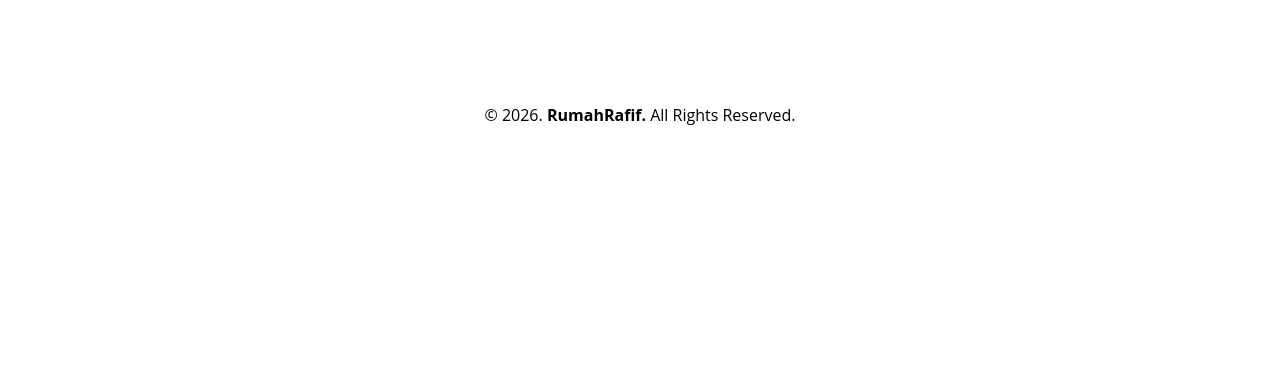
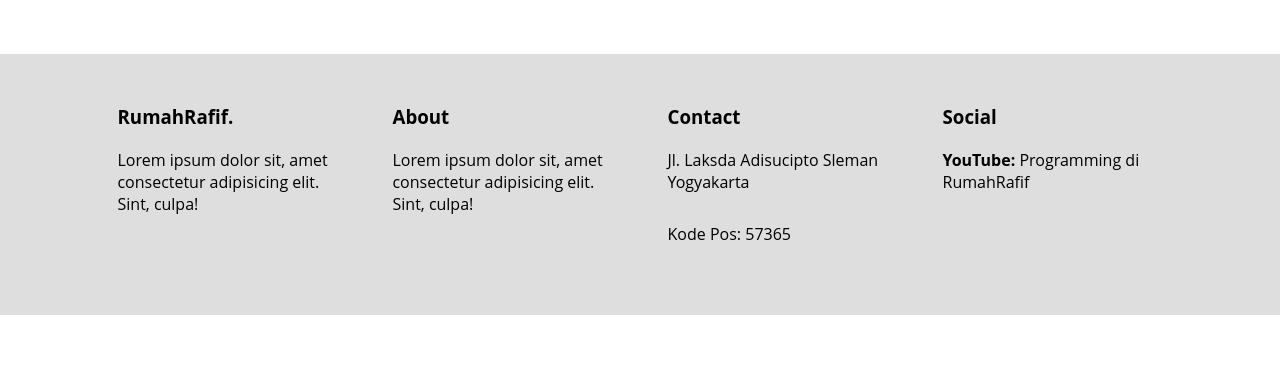
Before and after one commit to Imamsaa/website-sederhana-reactjs, a React (Vite) app: page / in a window 1280 px wide. Shown: the part 1927-2292 px from the top of the page. Before the commit the page ends 2103 px from the top, so only its background shows below. Built offline with nearby package versions, Linux system fonts and the light colour scheme.

Commit message:
feat:menambahkan Contact

```diff
--- /dev/null
+++ b/src/components/Contact.jsx
@@ -0,0 +1,26 @@
+import "./../styles/Contact.css"
+import { contactsSection } from "../data/ContactsSection";
+import parse from "html-react-parser";
+function Contact() {
+    return (
+        <>
+            <div id="contact">
+                <div className="wrapper">
+                    <div className="footer">
+                        {
+                            contactsSection.map((item, index) => {
+                                return (
+                                    <div className="footer-section" key={index}>
+                                        {parse(item.content)}
+                                    </div>
+                                )
+                            })
+                        }
+                    </div>
+                </div>
+            </div>
+        </>
+    );
+}
+
+export default Contact;
--- /dev/null
+++ b/src/data/ContactsSection.jsx
@@ -0,0 +1,27 @@
+export const contactsSection = [
+    {
+        content : `
+            <h3>RumahRafif.</h3>
+                    <p>Lorem ipsum dolor sit, amet consectetur adipisicing elit. Sint, culpa!</p>
+        `
+    },
+    {
+        content : `
+            <h3>About</h3>
+                    <p>Lorem ipsum dolor sit, amet consectetur adipisicing elit. Sint, culpa!</p>
+        `
+    },
+    {
+        content : `
+            <h3>Contact</h3>
+                    <p>Jl. Laksda Adisucipto Sleman Yogyakarta</p>
+                    <p>Kode Pos: 57365</p>
+        `
+    },
+    {
+        content : `
+            <h3>Social</h3>
+                    <p><b>YouTube: </b>Programming di RumahRafif</p>
+        `
+    },
+]
--- a/src/pages/Home.jsx
+++ b/src/pages/Home.jsx
@@ -8,6 +8,7 @@
 import Tutors from "../components/Tutors";
 import { partnersSection} from "../data/PartnersSection";
 import Partners from "../components/Partners";
+import Contact from "../components/Contact";
 
 function Home() {
     return (
@@ -48,6 +49,8 @@
                     </div>
                 </section>
             </div>
+            {/* Contact */}
+            <Contact/>
             <Footer/>
         </>
     );
--- /dev/null
+++ b/src/styles/Contact.css
@@ -0,0 +1,17 @@
+#contact {
+  background: #dedede;
+  padding: 50px 0px 50px 0px;
+}
+
+.footer {
+  width: 100%;
+  position: relative;
+  display: flex;
+  flex-wrap: wrap;
+  margin: auto;
+}
+
+.footer-section {
+  width: 20%;
+  margin: 0 auto;
+}
```
